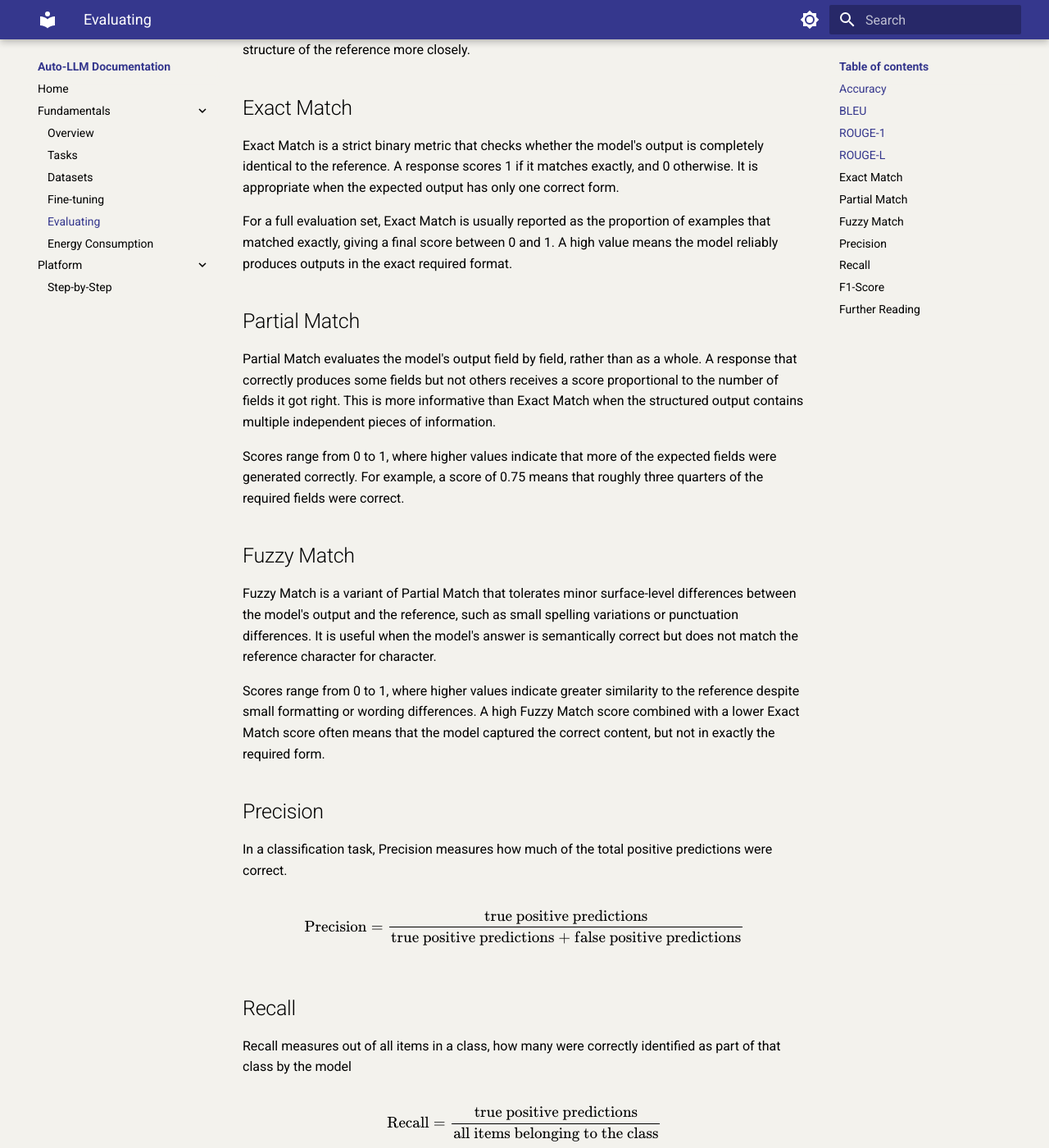
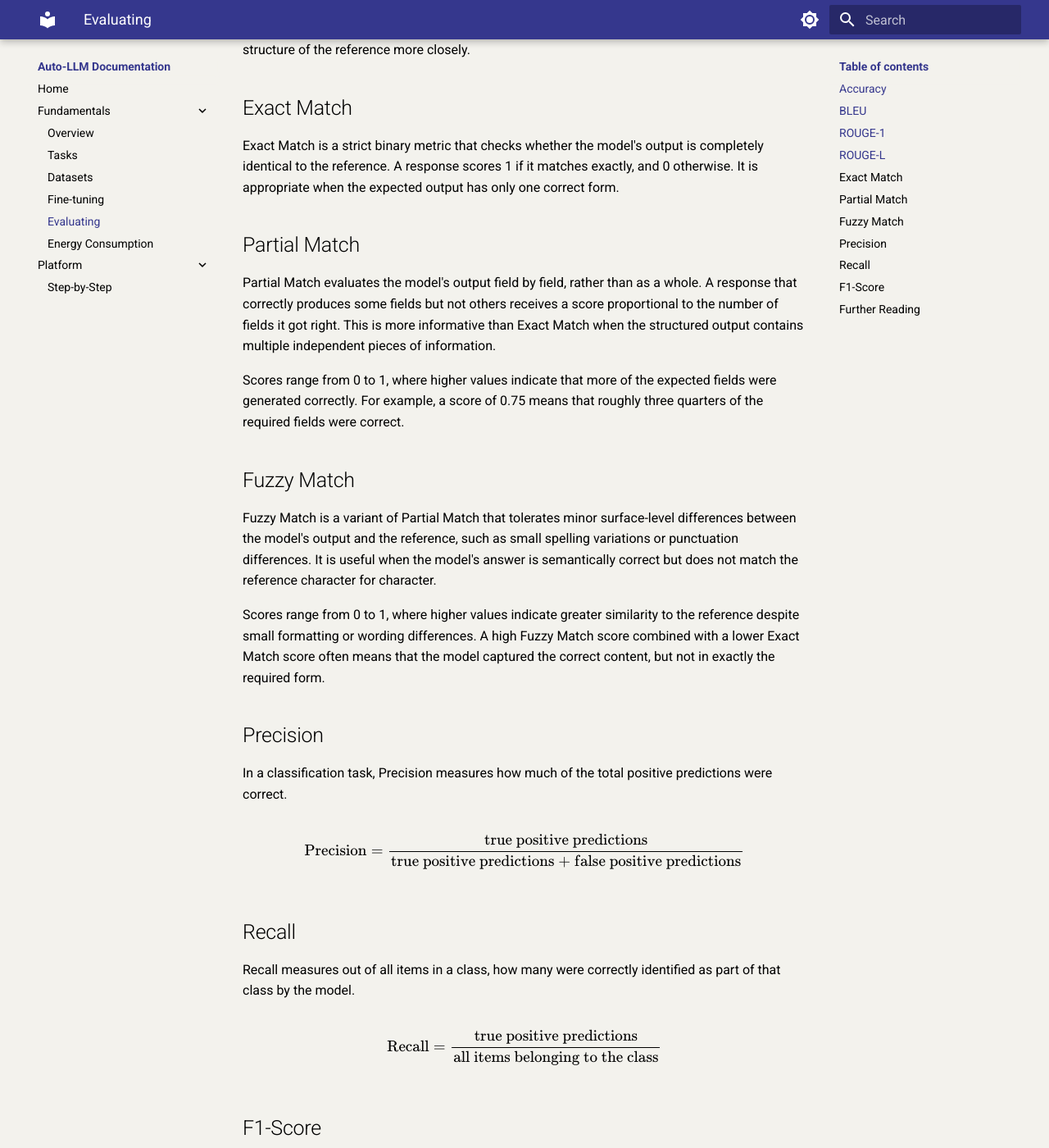
Before and after one commit to ag-sc/auto-llm, an MkDocs documentation site: the page built from docs/fundamentals/evaluating.md, in a window 1280 px wide and 1400 px high, scrolled down 1127 px. Shown: the whole window at 82% size. Built offline with MkDocs 1.6.1 and Material for MkDocs 9.7.7, drawn with Linux system fonts in a browser that asks for light colours.

Commit message:
update docs

```diff
--- a/docs/fundamentals/evaluating.md
+++ b/docs/fundamentals/evaluating.md
@@ -30,8 +30,6 @@ Scores range from 0 to 1, and are often somewhat lower than ROUGE-1 because matc
 
 Exact Match is a strict binary metric that checks whether the model's output is completely identical to the reference. A response scores 1 if it matches exactly, and 0 otherwise. It is appropriate when the expected output has only one correct form.
 
-For a full evaluation set, Exact Match is usually reported as the proportion of examples that matched exactly, giving a final score between 0 and 1. A high value means the model reliably produces outputs in the exact required format.
-
 ## Partial Match
 
 Partial Match evaluates the model's output field by field, rather than as a whole. A response that correctly produces some fields but not others receives a score proportional to the number of fields it got right. This is more informative than Exact Match when the structured output contains multiple independent pieces of information.
@@ -52,7 +50,7 @@ $$\text{Precision} = \frac{\text{true positive predictions}}{\text{true positive
 
 ## Recall
 
-Recall measures out of all items in a class, how many were correctly identified as part of that class by the model
+Recall measures out of all items in a class, how many were correctly identified as part of that class by the model.
 
 $$\text{Recall} = \frac{\text{true positive predictions}}{\text{all items belonging to the class}}$$
 
--- a/mkdocs.yml
+++ b/mkdocs.yml
@@ -30,6 +30,7 @@ extra_javascript:
 markdown_extensions:
   - attr_list
   - md_in_html
+  - pymdownx.blocks.caption
   - pymdownx.emoji:
       emoji_index: !!python/name:material.extensions.emoji.twemoji
       emoji_generator: !!python/name:material.extensions.emoji.to_svg
@@ -45,7 +46,7 @@ markdown_extensions:
 nav:
   - Home: index.md
   - Fundamentals:
-      - Overview: fundamentals/start.md
+      - Overview: fundamentals/overview.md
       - Tasks: fundamentals/tasks.md
       - Datasets: fundamentals/datasets.md
       - Fine-tuning: fundamentals/finetuning.md
```
Also changed, not shown: docs/.docs_readme.md (+1 -1 lines), docs/fundamentals/overview.md (added, +16 -0 lines), docs/fundamentals/start.md (deleted, +0 -3 lines), docs/fundamentals/tasks.md (+1 -1 lines), docs/imgs/qwen_instruct_screenshot.png (added), 1 other file.
